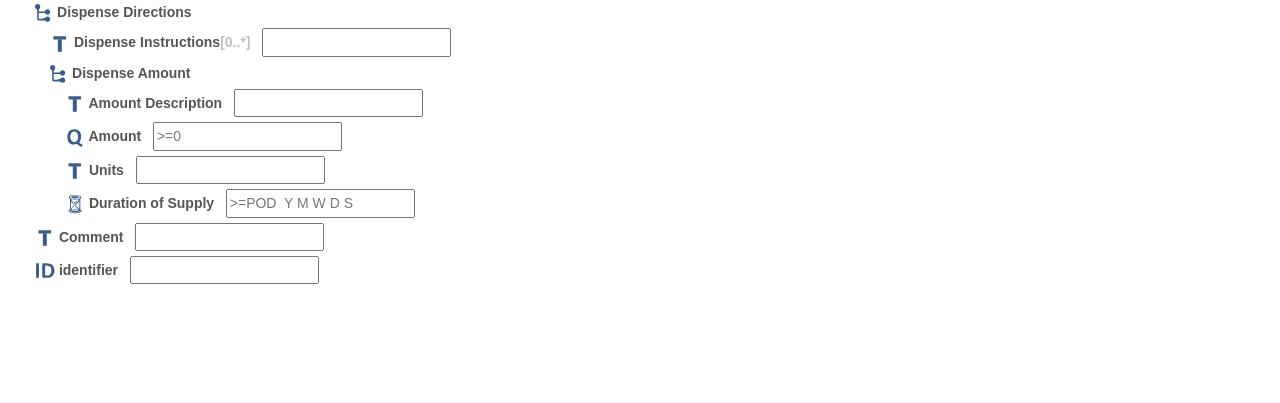
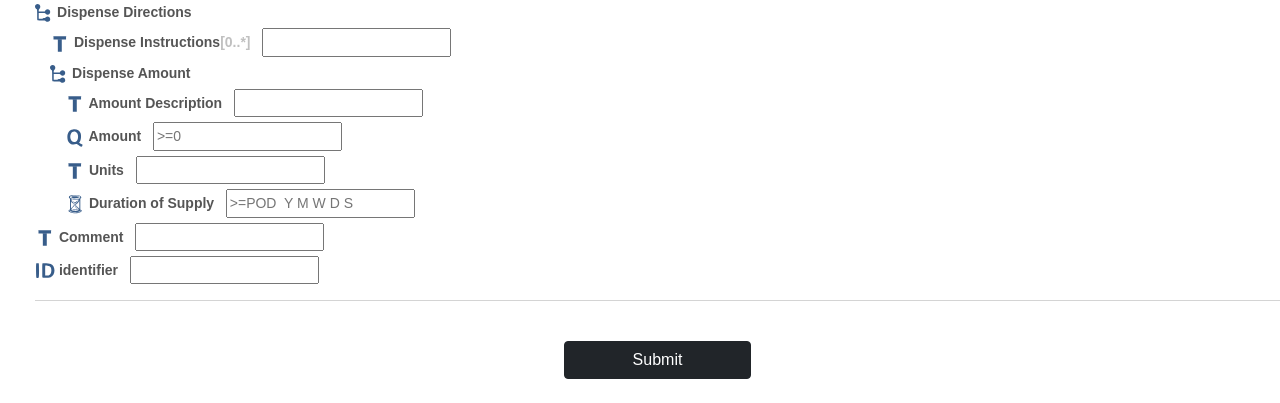
Before and after one commit to PREETGARG14/IN_CARE_REACT_FLASK, a Python web app: template template/prescription.html in a window 1280 px wide. Shown: the part 1953-2356 px from the top of the page. Before the commit the page ends 2237 px from the top, so only its background shows below. Run offline with Jinja, Linux system fonts and the light colour scheme; the template is opened without the code that fills it, so the values that code supplies are empty.

Commit message:
äddedSubmitButton

```diff
--- a/template/prescription.html
+++ b/template/prescription.html
@@ -605,6 +605,10 @@
                                     <input type="text" name="identifier" id="identifier">
                                 </div>
                             </div>
+                            <hr>
+                            <div class="Button">
+                                <center><button type="button" class="btn btn-dark mt-4 mb-4">Submit</button></center>
+                            </div>
 
                         </div>
 
@@ -614,6 +618,9 @@
             </div>
         </div>
 
+        <div>
+
+        </div>
 
 
     </form>
--- a/template/style2.css
+++ b/template/style2.css
@@ -88,3 +88,7 @@
 .dispense-directions-content{
     padding-left: 15px;
 }
+
+.btn{
+    width: 15%;
+}
```
